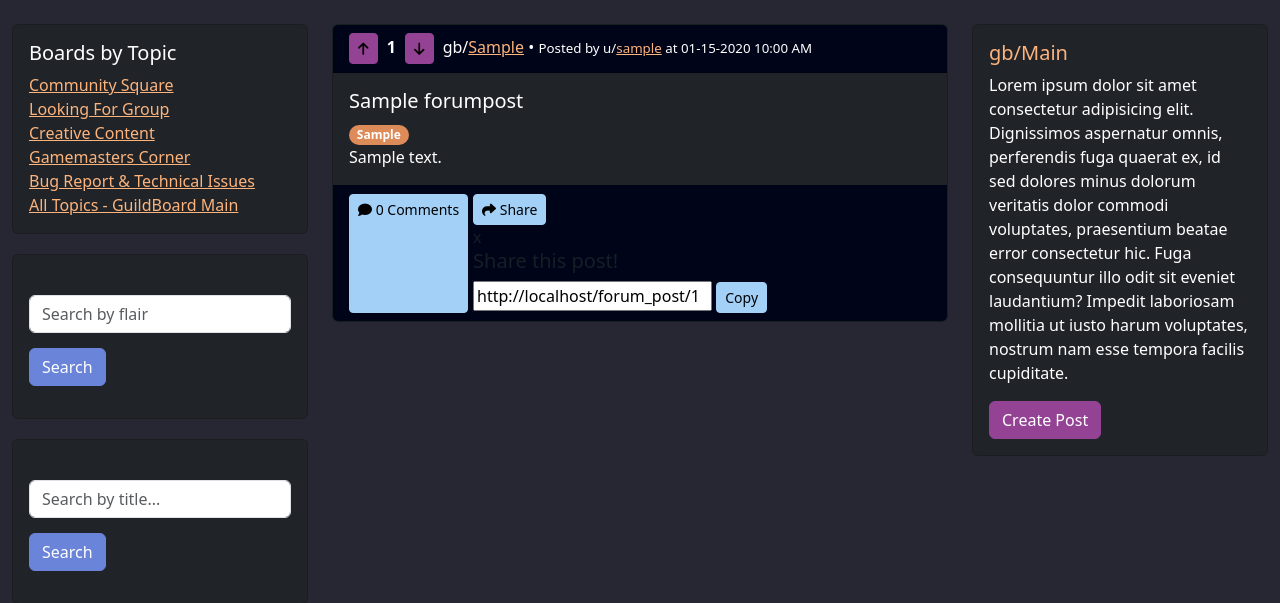
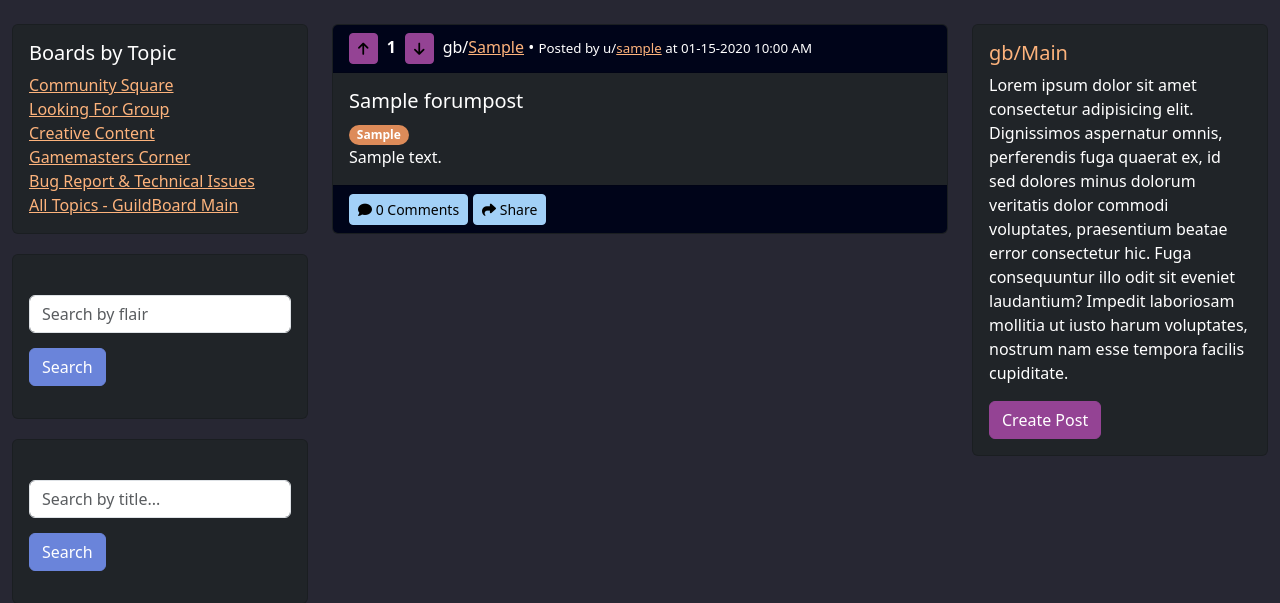
Before and after one commit to weiraven/for-the-board, a Flask app: page /forum in a window 1280 px wide. Shown: the part 66-669 px from the top of the page. Run offline with Flask 3, Linux system fonts and the light colour scheme; tables that the repository leaves empty hold one stand-in row (values such as "Sample post"); parts of the project's set-up code (start-up, migrations or seed data) failed here and were passed over; some libraries are stand-ins or nearby versions.

Commit message:
made additional edits to forum styling macro to better position the share link popup

```diff
--- a/templates/forum/_macros.html
+++ b/templates/forum/_macros.html
@@ -52,6 +52,65 @@
 		background-color: #FDB37C;
 		color: #ffffff;
 	}
+	.popup {
+		position: relative;
+		display: flex;
+	}
+	.popup-header {
+		background-color: #944394;
+		color: #ffffff;
+		border-radius: 5px;
+		align-items: center;
+		padding: 2px;
+		margin-bottom: 5px;
+	}
+	.popup-header h5 {
+		padding-top: 5px;
+		padding-left: 10px;
+	}
+	.popup-content {
+		display: none;
+		position: absolute;
+		top: 15px;
+		left: 60%;
+		visibility: hidden;
+		z-index: 1;
+		background-color: #090112;
+		box-shadow: 0 4px 8px rgba(0,0,0,0.2);
+		border-radius: 8px;
+		padding: 8px;
+		margin-top: 8px;
+		margin-bottom: 8px;
+		margin-left: 8px;
+	}
+	.popup-content.show {
+		display: block;
+		visibility: visible;
+	}
+	.link-input {
+		width: 250px;
+	}
+	.link-container {
+		display: flex;
+		flex: row-reverse;
+		align-items: center;
+		order: 1;
+	}
+	.copy-button {
+		margin-left: 10px;
+	}
+	.close-button {
+		position: absolute;
+		top: 0;
+		right: 8px;
+		width: 20px;
+		height: 20px;
+		border: none;
+		background: transparent;
+		font-size: 20px;
+		color:#000000;
+		cursor: pointer;
+	}
 </style>
 {%- endmacro -%}
 
```
